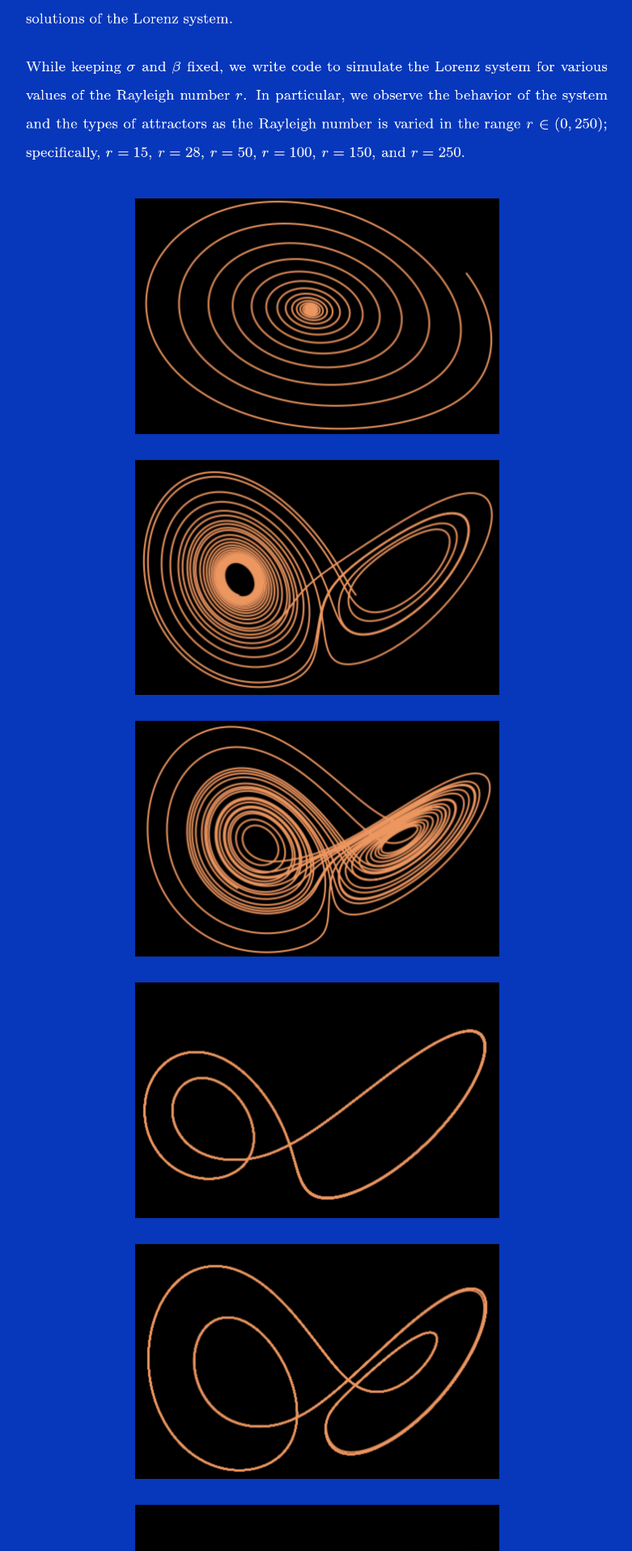
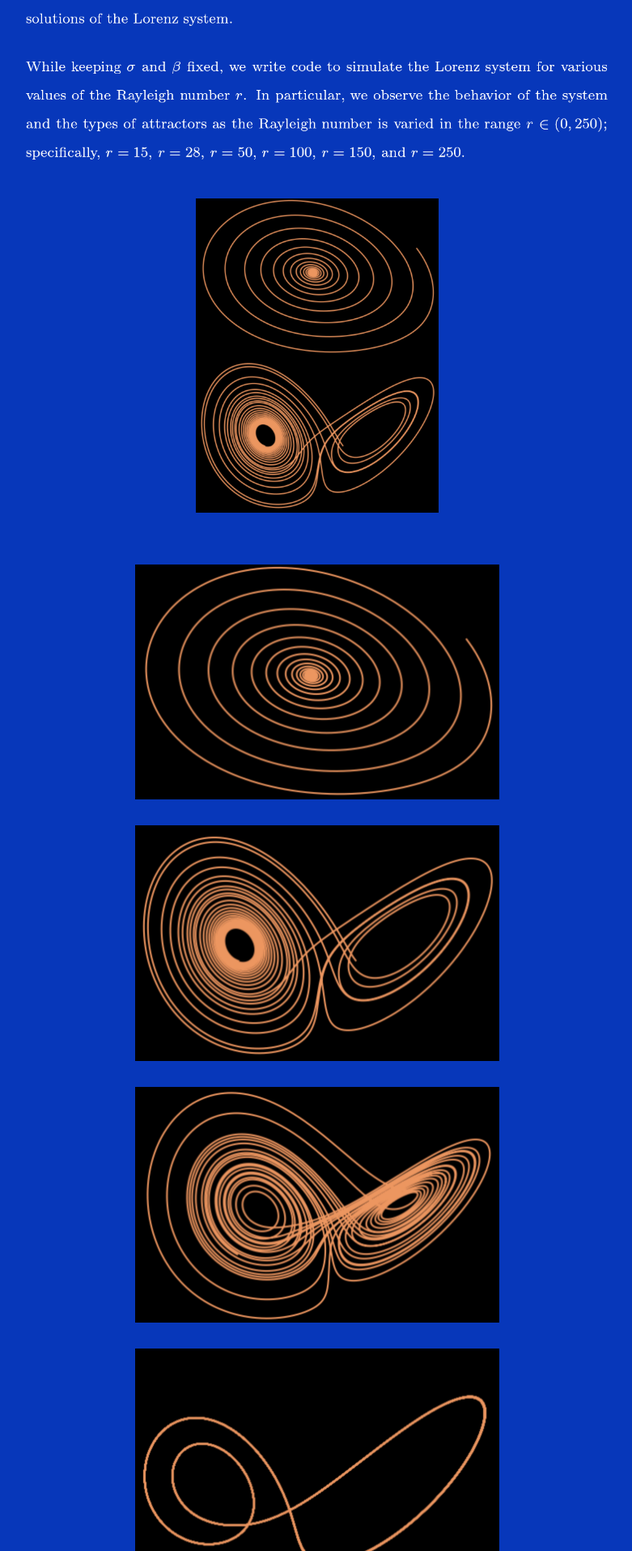
Before and after one commit to shihankanungo/shihankanungo.github.io, a Jekyll site: the page built from dyn-sys.md, in a window 1280 px wide. Shown: the part 909-2824 px from the top of the page at 81% size, without its empty margins (248-1029 px from the left). Built offline with Jekyll 4.4.1, drawn with Linux system fonts in a browser that asks for light colours.

Commit message:
Update dyn-sys.md

```diff
--- a/dyn-sys.md
+++ b/dyn-sys.md
@@ -5,6 +5,15 @@
 <br>
 
 ![Lorenz system intro](lorenz-1.png) <br>
+
+<div align="center">
+<a>
+  <img src="lorenz_r15.png" width="300px">
+</a>
+<a>
+  <img src="lorenz_r28.png" width="300px">
+</a>
+</div> <br>
 
 <img src="lorenz_r15.png" align="middle" style="width:450px;"> <br>
 <img src="lorenz_r28.png" align="middle" style="width:450px;"> <br>
```
